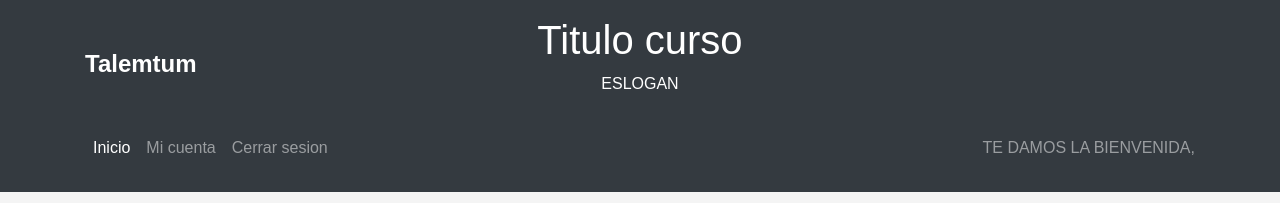
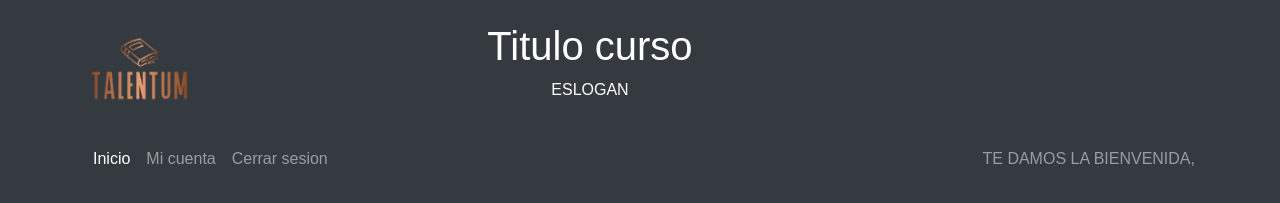
Before and after one commit to mikerb95/talento_tech_proyecto_final, a website: page public/cursos/info_cursos.html in a window 1280 px wide. Shown: the top 203 px of the page. Drawn offline with nearby package versions, Linux system fonts and the light colour scheme.

Commit message:
Ajustes CSS y logo

```diff
--- a/public/css/Info_cursos.css
+++ b/public/css/Info_cursos.css
@@ -3,11 +3,6 @@ body {
     margin: 0;
     padding: 0;
     background-color: #f4f4f4;
-}
-
-.logo {
-    font-size: 1.5em;
-    font-weight: bold;
 }
 
 .bienvenida {
@@ -44,3 +39,17 @@ footer {
     width: 100%;
     bottom: 0;
 }
+
+/* Configuracion del logo */
+
+.logo-container {
+    display: flex;
+    justify-content: center; /* Centra horizontalmente */
+    align-items: center; /* Centra verticalmente */
+    margin: 20px;
+  }
+
+  .logo {
+    width: 100px; /* Ajusta el tamaño */
+    height: auto; /* Mantiene la proporción */
+  }
--- a/public/cursos/info_cursos.html
+++ b/public/cursos/info_cursos.html
@@ -12,9 +12,10 @@
     <header class="bg-dark text-white p-3">
         <div class="container">
             <div class="row align-items-center">
-                <div class="col-md-2">
-                    <div class="logo">Talemtum</div>
-                </div>
+                <div class="logo-container">
+                    <img src="../images/Logo.png" alt="Logo" class="logo">
+                  </div>
+
                 <div class="col-md-8 text-center">
                     <h1>Titulo curso</h1>
                     <p>ESLOGAN</p>
```
